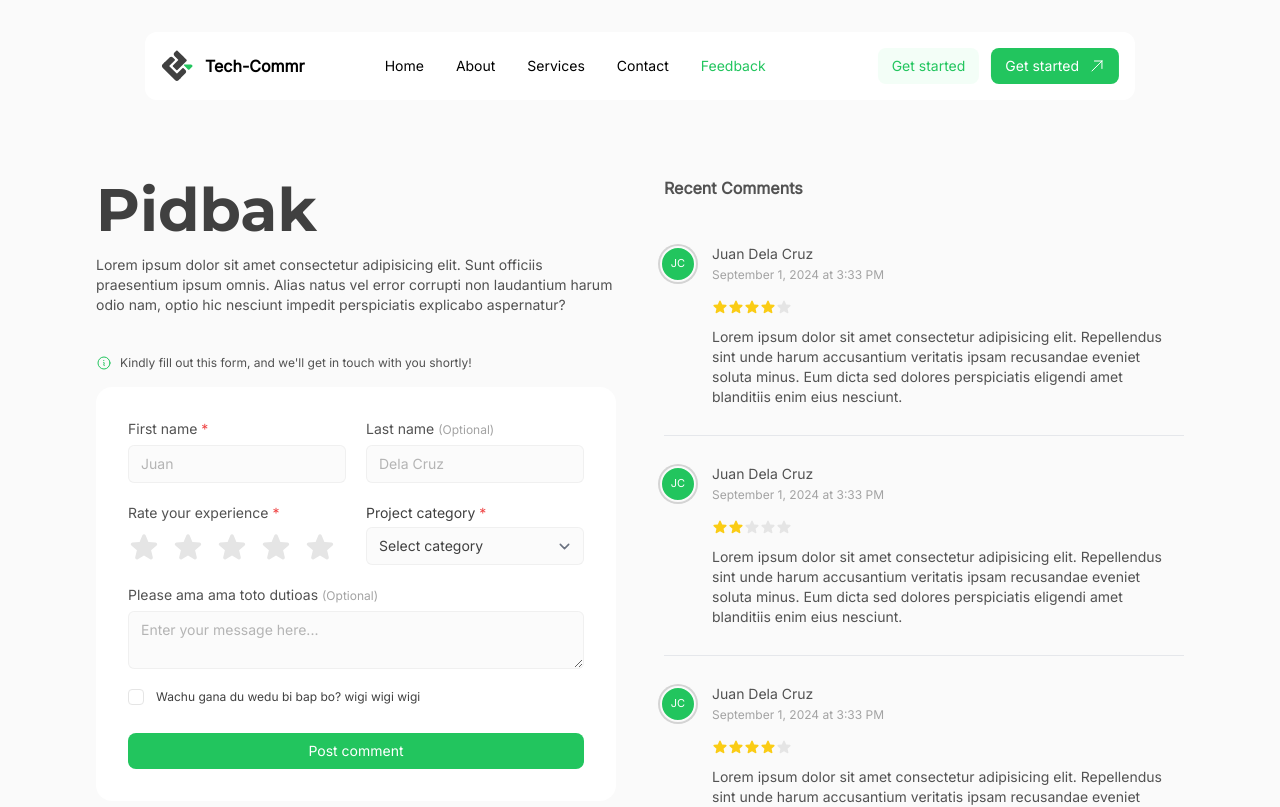
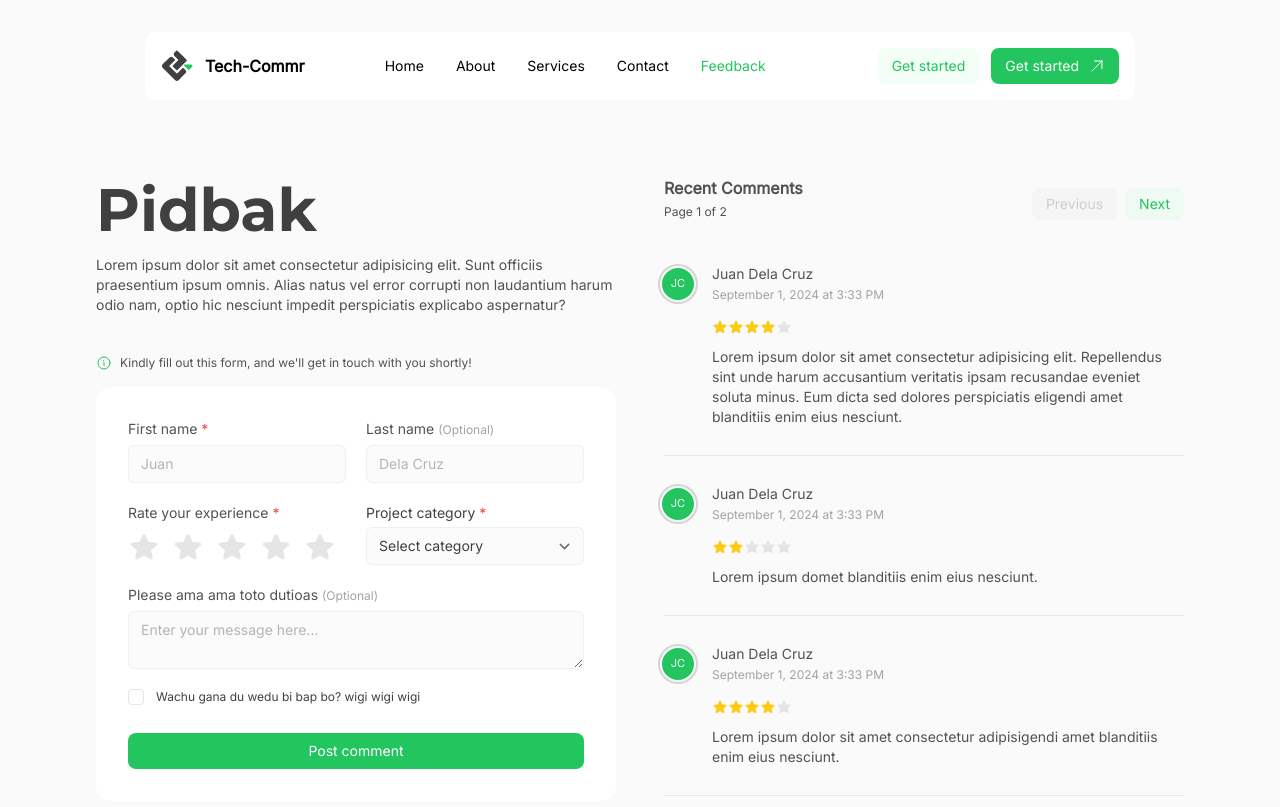
Before and after one commit to itgauy/Tech-Commr, a React (Vite) app in the folder frontend/: page /feedback in a window 1280 px wide. Shown: the top 807 px of the page. Built offline with nearby package versions, Linux system fonts and the light colour scheme.

Commit message:
Added pagination logic to feedback component for comment cards

```diff
--- a/frontend/src/pages/Feedback.jsx
+++ b/frontend/src/pages/Feedback.jsx
@@ -1,4 +1,4 @@
-import React from 'react';
+import React, { useState } from 'react';
 import { motion } from 'framer-motion';
 import useLenisScroll from '../hooks/useLenisScroll';
 import useScrollToTop from '../hooks/useScrollToTop';
@@ -34,22 +34,53 @@ const Feedback = () => {
       name: 'Juan Dela Cruz',
       date: 'September 1, 2024 at 3:33 PM',
       rate: 2,
-      comment: 'Lorem ipsum dolor sit amet consectetur adipisicing elit. Repellendus sint unde harum accusantium veritatis ipsam recusandae eveniet soluta minus. Eum dicta sed dolores perspiciatis eligendi amet blanditiis enim eius nesciunt.',
+      comment: 'Lorem ipsum domet blanditiis enim eius nesciunt.',
     }, {
       initial: 'JC',
       name: 'Juan Dela Cruz',
       date: 'September 1, 2024 at 3:33 PM',
       rate: 4,
-      comment: 'Lorem ipsum dolor sit amet consectetur adipisicing elit. Repellendus sint unde harum accusantium veritatis ipsam recusandae eveniet soluta minus. Eum dicta sed dolores perspiciatis eligendi amet blanditiis enim eius nesciunt.',
+      comment: 'Lorem ipsum dolor sit amet consectetur adipisigendi amet blanditiis enim eius nesciunt.',
     },
     {
       initial: 'JC',
       name: 'Juan Dela Cruz',
       date: 'September 1, 2024 at 3:33 PM',
       rate: 1,
-      comment: 'Lorem ipsum dolor sit amet consectetur adipisicing elit. Repellendus sint unde harum accusantium veritatis ipsam recusandae eveniet soluta minus. Eum dicta sed dolores perspiciatis eligendi amet blanditiis enim eius nesciunt.',
+      comment: 'Lorem ipsum dolor sit amet consectetur adipiss sint unde harum accusantium veritatis ipsam recusandae eveniet soluta minus. Eum dicta sed dolores piciatis eligendi amet blanditiis enim eius nesciunt.',
+    },
+    {
+      initial: 'JC',
+      name: 'Juan Dela Cruz',
+      date: 'September 1, 2024 at 3:33 PM',
+      rate: 4,
+      comment: 'Lorem ipsum dolor sit amet consect eligendi amet blanditiis enim eius nesciunt.',
     }
   ]
+
+
+  // Pagination logic
+  const commentsPerPage = 4;
+  const [currentPage, setCurrentPage] = useState(1);
+
+  const indexOfLastComment = currentPage * commentsPerPage;
+  const indexOfFirstComment = indexOfLastComment - commentsPerPage;
+  const currentComments = commentsData.slice(indexOfFirstComment, indexOfLastComment);
+
+  const totalPages = Math.ceil(commentsData.length / commentsPerPage);
+
+
+  const nextPage = () => {
+    if (currentPage < totalPages) {
+      setCurrentPage(currentPage + 1);
+    }
+  };
+
+  const prevPage = () => {
+    if (currentPage > 1) {
+      setCurrentPage(currentPage - 1);
+    }
+  };
 
   return (
     <motion.section
@@ -82,28 +113,55 @@ const Feedback = () => {
           </div>
           {/* Recent Comments */}
           <div className='space-y-4'>
-            <p className='text-base font-semibold'>Recent Comments</p>
+            <div className='flex justify-between items-end'>
+              <div className='space-y-1'>
+                <p className='text-base font-semibold'>Recent Comments</p>
+                <p className='text-xs'>Page {currentPage} of {totalPages}</p>
+              </div>
+              {/* Pagination Controls */}
+              <div className='flex space-x-2'>
+                <button
+                  onClick={prevPage}
+                  disabled={currentPage === 1}
+                  className='px-3.5 py-1.5 rounded-lg text-xs md:text-sm bg-green-300/10 hover:bg-green-300/20 text-green-500 disabled:opacity-50 disabled:text-neutral-400 disabled:bg-neutral-200/50 active:scale-95 disabled:cursor-not-allowed transition duration-300 ease-in-out'
+                >
+                  Previous
+                </button>
+                <button
+                  onClick={nextPage}
+                  disabled={currentPage === totalPages}
+                  className='px-3.5 py-1.5 rounded-lg text-xs md:text-sm bg-green-300/10 hover:bg-green-300/20 text-green-500 disabled:opacity-50 disabled:text-neutral-400 disabled:bg-neutral-200/50 active:scale-95 disabled:cursor-not-allowed transition duration-300 ease-in-out'
+                >
+                  Next
+                </button>
+              </div>
+            </div>
             {/* Container */}
-            <div>
-              {/* Feedback Card */}
-              {commentsData.map((feedback, index) => (
+            <motion.div
+              key={currentPage} // Ensure each page has a unique key for proper animation
+              initial={{ opacity: 0 }}
+              animate={{ opacity: 1 }}
+              exit={{ opacity: 0 }}
+              transition={{ duration: 0.5 }}
+            >
+              {currentComments.map((feedback, index) => (
                 <div className='border-b py-7 space-y-4' key={index}>
                   <div className='flex items-center gap-4'>
-                    <span className='inline-flex md:size-9 size-8 -ml-1 border-2 border-neutral-50 ring-2 ring-neutral-300 items-center justify-center rounded-full bg-green-500 md:text-md text-[11px] leading-none text-white'> {feedback.initial} </span>
+                    <span className='inline-flex md:size-9 size-8 -ml-1 border-2 border-neutral-50 ring-2 ring-neutral-300 items-center justify-center rounded-full bg-green-500 md:text-md text-[11px] leading-none text-white'>
+                      {feedback.initial}
+                    </span>
                     <div className='flex flex-col items-start gap-[3px]'>
                       <p className='font-medium text-sm'>{feedback.name}</p>
                       <p className='text-xs text-neutral-400'>{feedback.date}</p>
                     </div>
                   </div>
                   <div className='pl-11 md:pl-12 space-y-3'>
-                    {/* Rate */}
                     <StarRatingDisplay rating={feedback.rate} />
-                    {/* Comment */}
                     <p>{feedback.comment}</p>
                   </div>
                 </div>
               ))}
-            </div>
+            </motion.div>
           </div>
         </div>
       </div>
```
